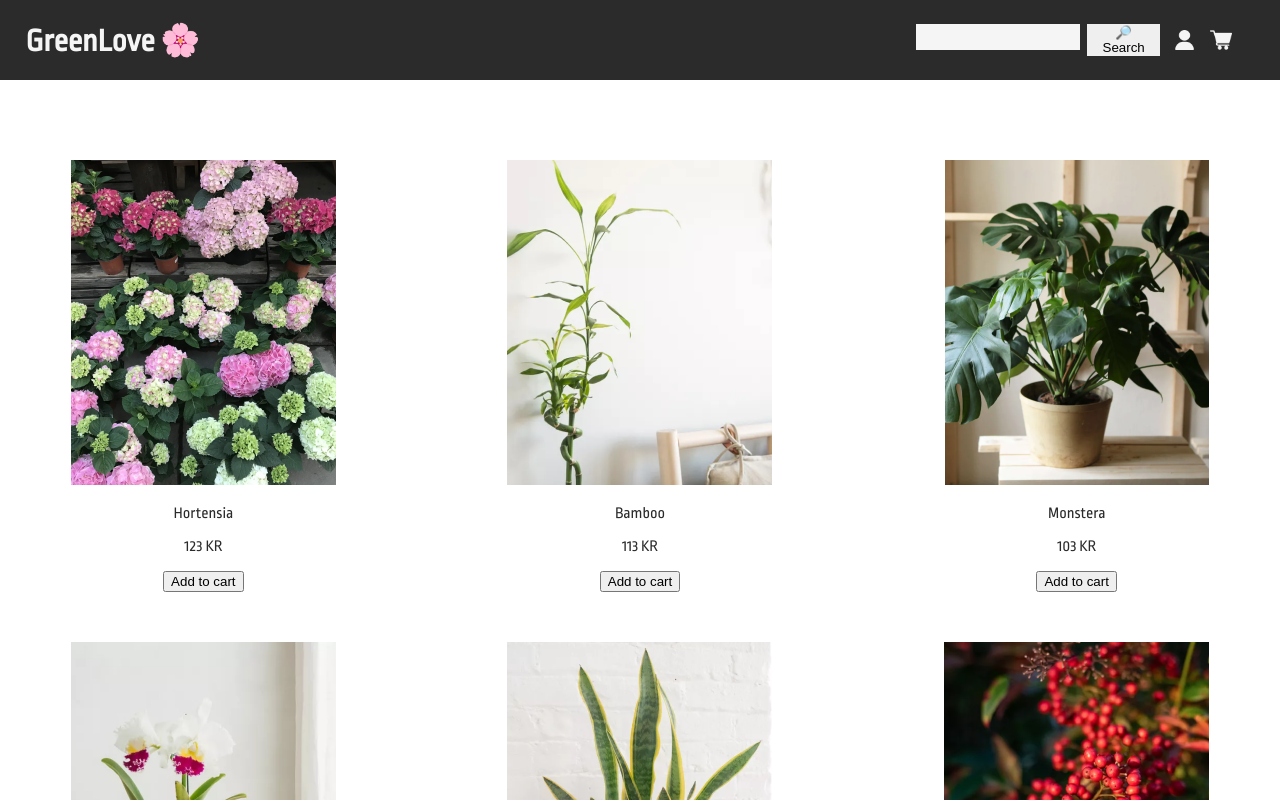
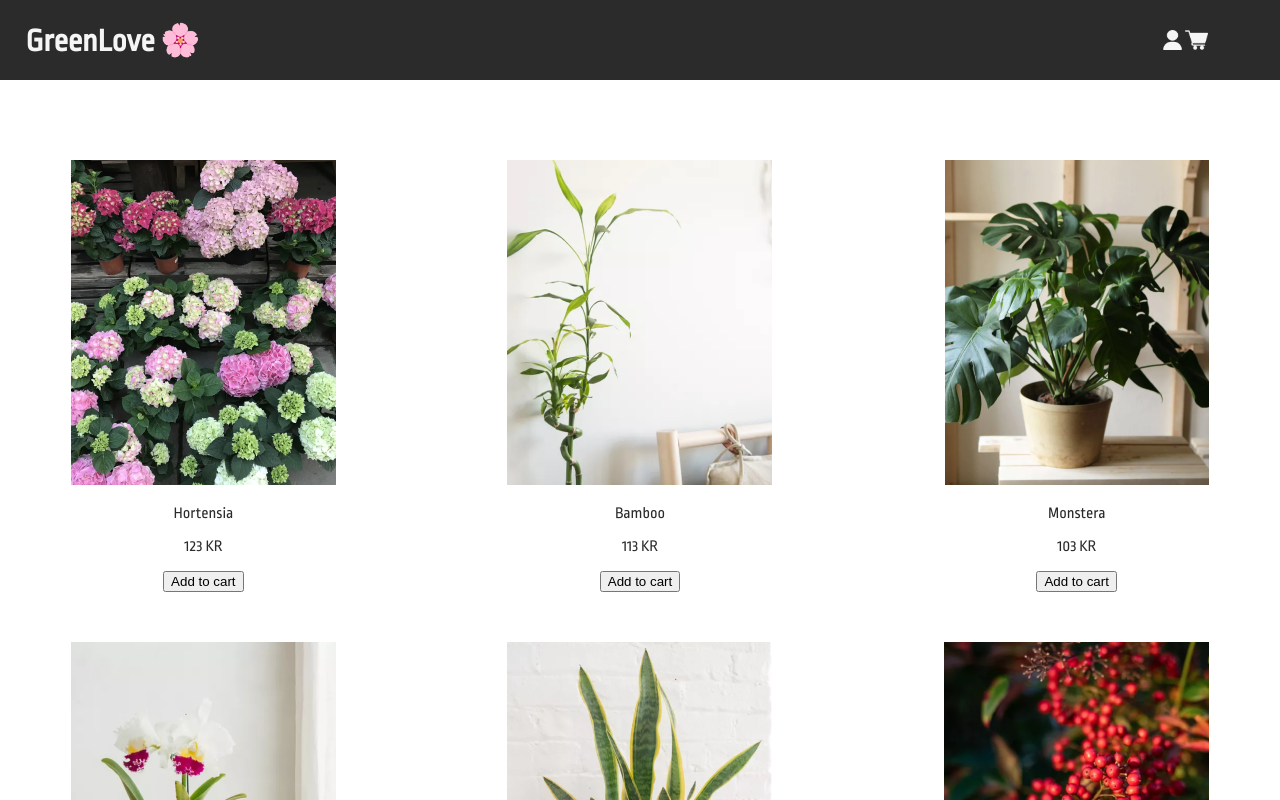
Before and after one commit to rominonix/tdd-frontend, a React (Create React App) app: page / in a window 1280 px wide. Shown: the top 800 px of the page. Built offline with nearby package versions, Linux system fonts and the light colour scheme.

Commit message:
testing in search component

```diff
--- a/src/components/Header/Header.tsx
+++ b/src/components/Header/Header.tsx
@@ -6,6 +6,8 @@ import userIcon from "../../images/user.png";
 import cart from "../../images/cart.png";
 import Login from "../Login/Login";
 import Cart from "../Cart/Cart";
+import SearchBar1 from "../search/SearchBar";
+// import SearchBar1 from "../search/SearchBar";
 
 interface Props {
   searchValue: string;
@@ -20,7 +22,8 @@ const Header = ({ searchValue, setSearchValue }: Props) => {
       <h1 className="title"> GreenLove 🌸 </h1>
 
       <nav>
-        <SearchBar searchValue={searchValue} setSearchValue={setSearchValue} />
+        <SearchBar1/>
+        {/* <SearchBar searchValue={searchValue} setSearchValue={setSearchValue} /> */}
         <img
           className="icon-login"
           onClick={() => {
--- a/src/components/search/SearchBar.tsx
+++ b/src/components/search/SearchBar.tsx
@@ -1,19 +1,42 @@
 import "./SearchBar.style.css";
-interface Props {
-  searchValue: string;
-  setSearchValue: (value: string) => void;
+import { useState } from "react";
+import { useSelector } from "react-redux";
+import { useAppDispatch } from "../../redux/store.hooks";
+//import AddToCard from '../addToCard/AddToCard';
+import { getProductsSelector, Product } from "../../redux/slice/products.slice";
+
+
+const SearchBar1 = () => {
+ const products = useSelector(getProductsSelector)
+ const productName = products.map(product =>{
+  return product.name })
+
+console.log(productName);
+
+  return (
+    <div className="search">
+
+
+    </div>
+  );
 }
 
-const SearchBar = ({ searchValue, setSearchValue }: Props) => {
-  return (
-    <div className="search">
-      <input
-        value={searchValue}
-        onChange={(event) => setSearchValue(event.target.value)}
-      />
-      <button className="button-search">🔎 Search </button>
-    </div>
-  );
-};
+export default SearchBar1
+// interface Props {
+//   searchValue: string;
+//   setSearchValue: (value: string) => void;
+// }
 
-export default SearchBar;
+// const SearchBar = ({ searchValue, setSearchValue }: Props) => {
+//   return (
+//     <div className="search">
+//       <input
+//         value={searchValue}
+//         onChange={(event) => setSearchValue(event.target.value)}
+//       />
+//       <button className="button-search">🔎 Search </button>
+//     </div>
+//   );
+// };
+
+// export default SearchBar
```
